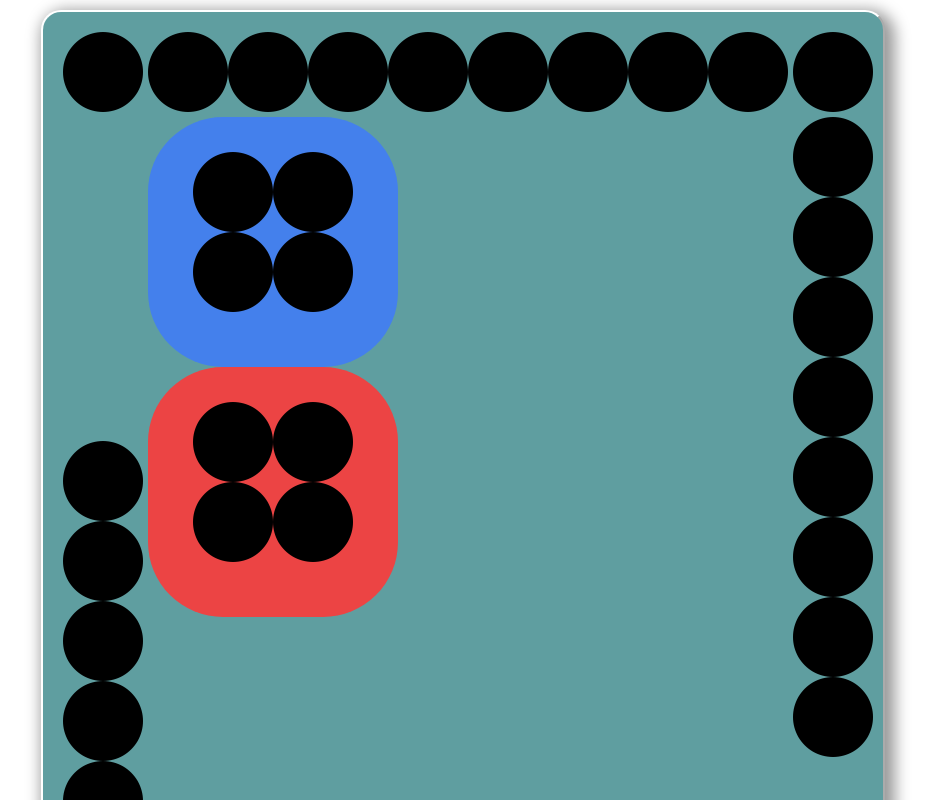
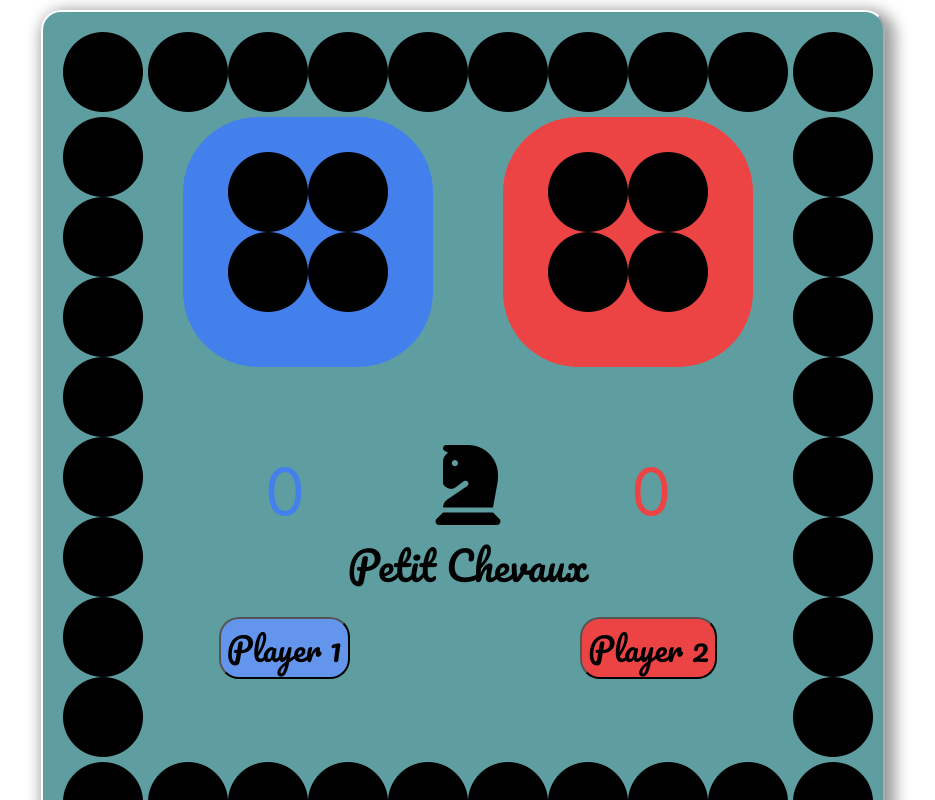
Before and after one commit to karim-28-07/petits, a React (Create React App) app: page / in a window 1280 px wide. Shown: the top 800 px of the page, without its empty margins (253-1188 px from the left). Built offline with nearby package versions, Linux system fonts and the light colour scheme.

Commit message:
grid styles in .css

```diff
--- a/src/App.css
+++ b/src/App.css
@@ -82,7 +82,6 @@ p {
 
 .numeroDee {
     text-align: center;
-    padding-top: 18vmax;
     font-size: 4rem;
 }
 
@@ -123,3 +122,31 @@ p {
 .spanP2{
     color: #ec4444;
 }
+
+.grid-game {
+    display: grid;
+    grid-template-columns: 80px auto 80px;
+    grid-template-rows: 80px auto 80px;
+    gap: 5px;
+}
+
+.flex {
+    display: flex;
+}
+
+.grid-item-4 {
+    flex-direction: column-reverse;
+}
+
+.grid-item-5 {
+    flex-wrap: wrap;
+    justify-content: space-around;
+}
+
+.grid-item-6 {
+    flex-direction: column;
+}
+
+.grid-item-8 {
+    flex-direction: row-reverse;
+}
--- a/src/App.js
+++ b/src/App.js
@@ -15,7 +15,6 @@ class App extends React.Component {
       numCase2: 0,
       player1Tokens: [false, false, false, false],
       player2Tokens: [false, false, false, false]
-
     }
 
     this.lancerDee = this.lancerDee.bind(this)
@@ -40,29 +39,8 @@ class App extends React.Component {
     }
   }
 
-  // Bonus
-  // go() {
-  //   if (dee === 6) {
-
-
-  //   } else {
-  //     window.alert("noob")
-  //   }
-  // }
-
-
-
-
-
-
   renderCircles(n, p) {
     let circlesArray = []
-
-    console.log("n", n);
-    console.log("p", p);
-
-
-    // if (n >= p) {
 
     for (let index = n; index <= p; index++) {
       // console.log("index renderCircles", index);
@@ -81,19 +59,14 @@ class App extends React.Component {
       // }
 
       if (this.state.numCase2 === index) {
-        // circlesArray.splice(index - 1, 1, <Circle circleColor="red" />)
         circlesArray.push(<Circle key={index} circleColor="#ec4444" />)
       } else if (this.state.numCase === index) {
-        // circlesArray.splice(index - 1, 1, <Circle circleColor="blue" />)
         circlesArray.push(<Circle key={index} circleColor="#4480ec" />)
       } else {
         circlesArray.push(<Circle key={index} circleColor="black" />)
       }
 
-      // console.log("cicle:", circlesArray)
-
       if (this.state.numCase > 37) {
-        // console.log(circlesArray[37]);
 
         const arrayTokens = [...this.state.player1Tokens]
         const indexFirstFalse = arrayTokens.indexOf(false)
@@ -120,68 +93,8 @@ class App extends React.Component {
 
 
     }
-    // } else {
-    //   for (let index = n; index >= p; index--) {
-    //     // console.log("index renderCircles", index);
-
-    //     // circlesArray.push(<Circle circleColor="black" />)
-
-    //     // if (this.state.numCase==index){
-    //     //   return  circlesArray.push(<Circle circleColor="white"/>)
-    //     // }else  if(this.state.numCase2==index){
-    //     //  return circlesArray.push(<Circle circleColor="red"/>)
-    //     // }else{
-    //     //   circlesArray.push(<Circle circleColor="black"/>)
-    //     // }
-    //     // if(this.state.numCase){
-    //     //   circlesArray.push(<Circle circleColor={this.state.numCase == index ? "white" : "black"} />)
-    //     // }
-
-    //     if (this.state.numCase2 === index) {
-    //       // circlesArray.splice(index - 1, 1, <Circle circleColor="red" />)
-    //       circlesArray.push(<Circle key={index} circleColor="#ec4444" />)
-    //     } else if (this.state.numCase === index) {
-    //       // circlesArray.splice(index - 1, 1, <Circle circleColor="blue" />)
-    //       circlesArray.push(<Circle key={index} circleColor="#4480ec" />)
-    //     } else {
-    //       circlesArray.push(<Circle key={index} circleColor="black" />)
-    //     }
-
-    //     // console.log("cicle:", circlesArray)
-
-    //     if (this.state.numCase > 37) {
-    //       // console.log(circlesArray[37]);
-
-    //       const arrayTokens = [...this.state.player1Tokens]
-    //       const indexFirstFalse = arrayTokens.indexOf(false)
-
-    //       arrayTokens[indexFirstFalse] = true
-
-    //       this.setState({
-
-    //         numCase: 0,
-    //         player1Tokens: arrayTokens
-    //       })
-    //     } else if (this.state.numCase2 > 37) {
-    //       const arrayTokens2 = [...this.state.player2Tokens]
-    //       const indexSecondFalse = arrayTokens2.indexOf(false)
-    //       arrayTokens2[indexSecondFalse] = true
-    //       this.setState({
-    //         numCase2: 0,
-    //         player2Tokens: arrayTokens2
-
-    //       })
-
-
-    //     }
-
-
-    //   }
-    // }
-
 
     return circlesArray
-
   }
 
   renderEmptySpans(amount) {
@@ -205,60 +118,45 @@ class App extends React.Component {
         <div>
           <div id="jeu">
 
-            <div style={{
-              display: "grid", gridTemplateColumns: "80px auto 80px",
-              gridTemplateRows: "80px auto 80px",
-              gridGap: "5px"
-            }}>
+            <div className="grid-game">
 
               {this.renderCircles(1, 1)}
 
-              <div style={{ display: "flex" }}>
+              <div className="flex">
                 {this.renderCircles(2, 9)}
               </div>
 
               {this.renderCircles(10, 10)}
 
-              <div style={{ display: "flex", flexDirection: "column-reverse" }}>
+              <div className="flex grid-item-4">
                 {this.renderCircles(29, 36)}
               </div>
 
-              <div>
+              <div className="flex grid-item-5">
                 <div className="containerP1">
                   <div className="divchildP1">
                     <div >
-
                       <Circle circleColor={this.state.player1Tokens[0] /* === true */ ? "white" : "black"} />
-                      <Circle circleColor={this.state.player1Tokens[1] /* === true */ ? "white" : "black"} />
-
-
+                      <Circle circleColor={this.state.player1Tokens[1] ? "white" : "black"} />
                     </div>
 
                     <div >
-                      <Circle circleColor={this.state.player1Tokens[2] /* === true */ ? "white" : "black"} />
-                      <Circle circleColor={this.state.player1Tokens[3] /* === true */ ? "white" : "black"} />
+                      <Circle circleColor={this.state.player1Tokens[2] ? "white" : "black"} />
+                      <Circle circleColor={this.state.player1Tokens[3] ? "white" : "black"} />
                     </div>
                   </div>
-
-
-
                 </div>
 
                 <div className="containerP2">
                   <div className="divchildP2">
                     <div >
-                      <Circle circleColor={this.state.player2Tokens[0] /* === true */ ? "red" : "black"} />
-                      <Circle circleColor={this.state.player2Tokens[1] /* === true */ ? "red" : "black"} />
-
-
-
+                      <Circle circleColor={this.state.player2Tokens[0] ? "red" : "black"} />
+                      <Circle circleColor={this.state.player2Tokens[1] ? "red" : "black"} />
                     </div>
 
                     <div >
-                      <Circle circleColor={this.state.player2Tokens[2] /* === true */ ? "red" : "black"} />
-                      <Circle circleColor={this.state.player2Tokens[3] /* === true */ ? "red" : "black"} />
-
-
+                      <Circle circleColor={this.state.player2Tokens[2] ? "red" : "black"} />
+                      <Circle circleColor={this.state.player2Tokens[3] ? "red" : "black"} />
                     </div>
                   </div>
                 </div>
@@ -266,7 +164,7 @@ class App extends React.Component {
                 <div className="numeroDee">
 
                   <span className="spanP1">{this.state.numDee}</span>
-                  <i class="fas fa-chess-knight logo"></i>
+                  <i className="fas fa-chess-knight logo"></i>
 
                   <span className="spanP2">{this.state.numDee2}</span>
                   <p>Petit Chevaux</p>
@@ -276,13 +174,13 @@ class App extends React.Component {
 
               </div>
 
-              <div style={{ display: "flex", flexDirection: "column" }}>
+              <div className="flex grid-item-6">
                 {this.renderCircles(11, 18)}
               </div>
 
               {this.renderCircles(28, 28)}
 
-              <div style={{ display: "flex", flexDirection: "row-reverse" }}>
+              <div className="flex grid-item-8">
                 {this.renderCircles(20, 27)}
               </div>
 
@@ -290,30 +188,14 @@ class App extends React.Component {
 
             </div>
 
-
-            {/* <p className="numeroDee"> {this.state.numDee2} </p> */}
-
-
-
-
           </div>
 
-
-
-          {/* <div>
-          <button onClick={this.lancerDee}>Lancer le Dé</button>
-          <p></p>
-      </div> */}
         </div>
       )
     }
   }
 
   render() {
-
-
-    // console.log("this.state.numCase", this.state.numCase);
-    // console.log("index of", this.state.player1Tokens.indexOf(false));
 
     return (
       <div>{this.renderVictory()}</div>
--- a/src/components/Circle.css
+++ b/src/components/Circle.css
@@ -1,3 +1,8 @@
-.fas.fa-circle {
-    height: 1em;
+.circle {
+    /* height: 1em; */
+
+    width: 80px;
+    height: 80px;
+    border-radius: 50%;
+    background-color: black;
 }
--- a/src/components/Circle.jsx
+++ b/src/components/Circle.jsx
@@ -5,6 +5,7 @@ class Circle extends Component {
     render() {
         return (
             <i className="fas fa-circle" style={{color: this.props.circleColor}}></i>
+            // <span className="circle"></span>
         )
     }
 }
```
